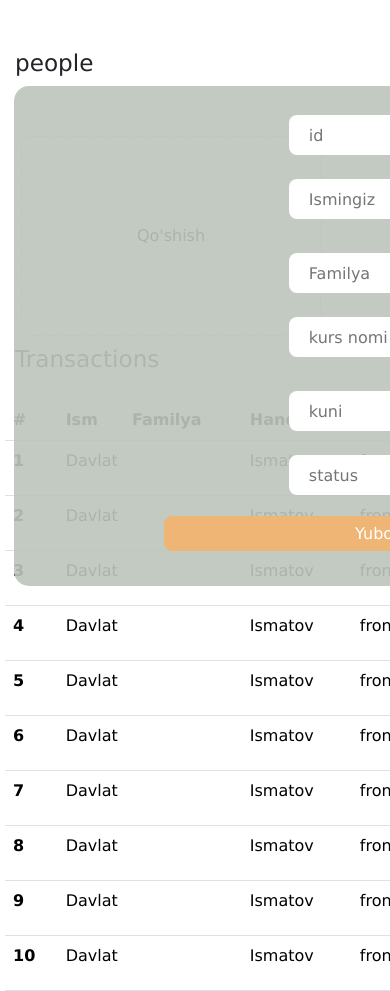
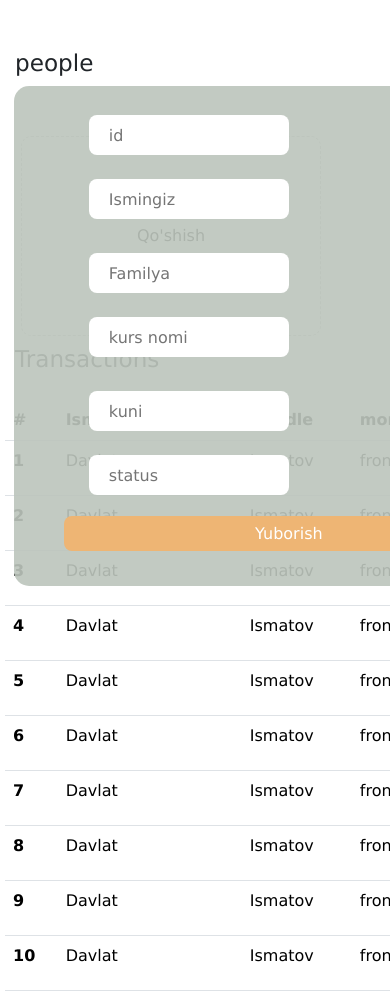
Before and after one commit to IsmatovDavlat/project, a plain HTML site: page index.html in a window 390 px wide. Both pictures are taken after a click on the button "Qo'shish". Shown: the top 991 px of the page. Drawn offline with nearby package versions, Linux system fonts and the light colour scheme.

Commit message:
o'chirish

```diff
--- a/index.html
+++ b/index.html
@@ -11,7 +11,6 @@
   <link rel="stylesheet" href="./styles/mobile.css">
     <link rel="stylesheet" href="./styles/style.css">
 </head>
-
 <body>
   <div class="container">
     <div class="box">
@@ -69,7 +68,7 @@
               <input type="text" placeholder="status">
               </div>
               <br>
-              <button>Yuborish</button>
+              <div class="yax"><button>Yuborish</button></div>
               <button class="close_Btn">
                 <i class="fa-solid fa-xmark"></i>
               </button>
--- a/styles/mobile.css
+++ b/styles/mobile.css
@@ -11,13 +11,26 @@
     .container2 .inp{
         display: flex;
         flex-direction: column;
+        margin-right: 400px;
     }
 
     .container2 {
         height: 50%;
     }
 
-    .container2 button{
-        width: 200px;
+    .container2 .yax button{
+        width: 100px;
+        position: absolute;
+        top: 430px;
+        /* display:  block; */
+        border: none;
+        border-radius: 8px;
+        background: rgb(238, 181, 116);
+        color: white;
+        margin-right: 100px;
+    }
+
+    .active{
+        width: 50px;
     }
 }
--- a/styles/style.css
+++ b/styles/style.css
@@ -127,7 +127,7 @@
     background: rgba(188, 197, 188, 0.911);
     display: none;
 }
-.container2 button{
+.container2 .yax button{
     width: 450px;
     height: 35px;
     position: absolute;
@@ -137,7 +137,7 @@
     border-radius: 8px;
     background: rgb(238, 181, 116);
     color: white;
-    margin-left: 50px;
+    right: 100px;
 }
 
 .container2 input{
```
